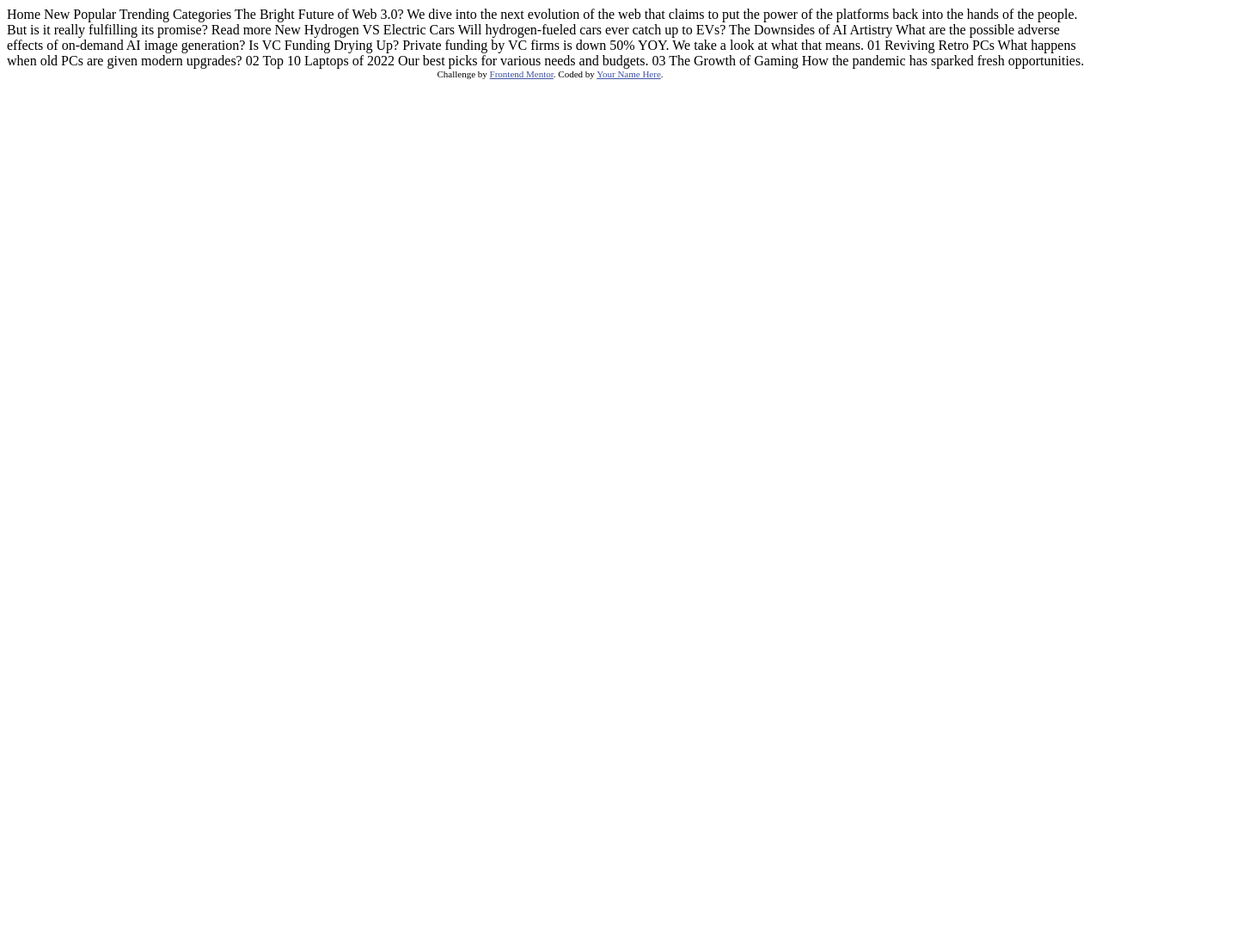
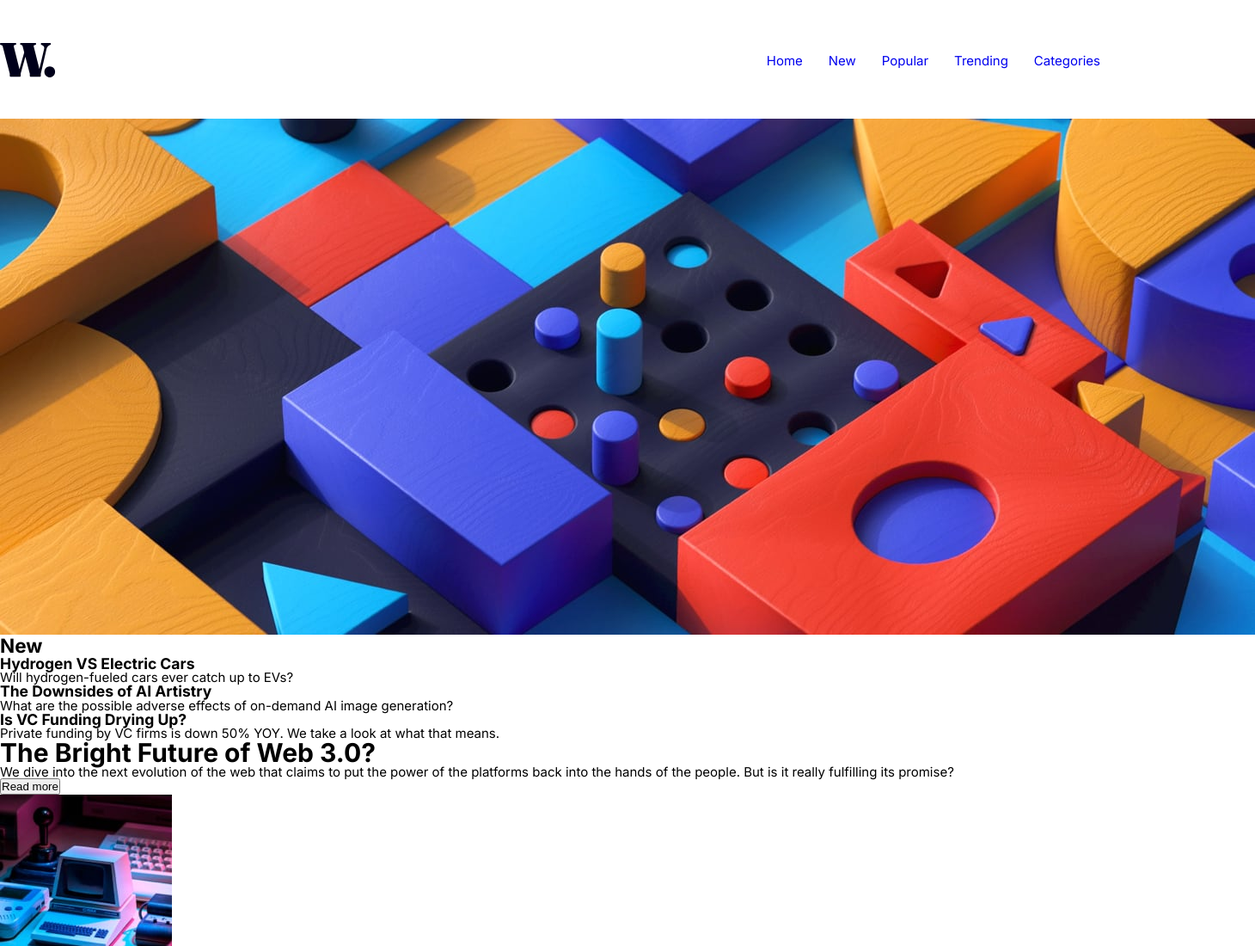
Before and after one commit to KNXCSdev/NewsHomePage-Practice-, a plain HTML site: page index.html in a window 1280 px wide. Shown: the top 1100 px of the page at 86% size, 1460 px wide, since content can reach past the window. Before the commit the page ends 800 px from the top, so only its background shows below. Drawn offline with Linux system fonts and the light colour scheme.

Commit message:
Html(done)

```diff
--- a/index.html
+++ b/index.html
@@ -1,60 +1,106 @@
 <!DOCTYPE html>
 <html lang="en">
   <head>
-  <meta charset="UTF-8">
-  <meta name="viewport" content="width=device-width, initial-scale=1.0"> <!-- displays site properly based on user's device -->
+    <meta charset="UTF-8" />
+    <meta name="viewport" content="width=device-width, initial-scale=1.0" />
+    <!-- displays site properly based on user's device -->
 
-  <link rel="icon" type="image/png" sizes="32x32" href="./assets/images/favicon-32x32.png">
-
+    <link rel="icon" type="image/png" sizes="32x32" href="./assets/images/favicon-32x32.png" />
+    <link rel="stylesheet" href="css/main.css" />
     <title>Frontend Mentor | News homepage</title>
-
-  <!-- Feel free to remove these styles or customise in your own stylesheet 👍 -->
-  <style>
-    .attribution { font-size: 11px; text-align: center; }
-    .attribution a { color: hsl(228, 45%, 44%); }
-  </style>
+    <link rel="preconnect" href="https://fonts.googleapis.com" />
+    <link rel="preconnect" href="https://fonts.gstatic.com" crossorigin />
+    <link
+      href="https://fonts.googleapis.com/css2?family=Inter:ital,opsz,wght@0,14..32,100..900;1,14..32,100..900&display=swap"
+      rel="stylesheet"
+    />
   </head>
   <body>
-
-  Home
-  New
-  Popular
-  Trending
-  Categories
-
-  The Bright Future of Web 3.0?
-
-  We dive into the next evolution of the web that claims to put the power of the platforms back into the hands of the people.
-  But is it really fulfilling its promise?
-
-  Read more
-
-  New
-
-  Hydrogen VS Electric Cars
+    <div class="container">
+      <nav class="nav">
+        <img src="assets/images/logo.svg" alt="Logo" class="nav__logo" />
+        <ul class="nav__list">
+          <li class="nav__list-item"><a href="#" class="nav__list-link">Home</a></li>
+          <li class="nav__list-item"><a href="#" class="nav__list-link">New</a></li>
+          <li class="nav__list-item"><a href="#" class="nav__list-link">Popular</a></li>
+          <li class="nav__list-item"><a href="#" class="nav__list-link">Trending</a></li>
+          <li class="nav__list-item"><a href="#" class="nav__list-link">Categories</a></li>
+        </ul>
+      </nav>
+      <main class="main">
+        <div class="grid">
+          <div class="header-img">
+            <img src="assets/images/image-web-3-desktop.jpg" alt="" />
+          </div>
+          <article class="news">
+            <h2 class="secondary-heading">New</h2>
+            <ul class="news__list">
+              <li class="news__list-item">
+                <h3 class="tertiary-heading">Hydrogen VS Electric Cars</h3>
+                <p class="news__list-description">
                   Will hydrogen-fueled cars ever catch up to EVs?
-
-  The Downsides of AI Artistry
+                </p>
+              </li>
+              <li class="news__list-item">
+                <h3 class="tertiary-heading">The Downsides of AI Artistry</h3>
+                <p class="news__list-description">
                   What are the possible adverse effects of on-demand AI image generation?
-
-  Is VC Funding Drying Up?
+                </p>
+              </li>
+              <li class="news__list-item">
+                <h3 class="tertiary-heading">Is VC Funding Drying Up?</h3>
+                <p class="news__list-description">
                   Private funding by VC firms is down 50% YOY. We take a look at what that means.
-
-  01
-  Reviving Retro PCs
+                </p>
+              </li>
+            </ul>
+          </article>
+          <div class="heading">
+            <h1 class="primary-heading">The Bright Future of Web 3.0?</h1>
+          </div>
+          <div class="desc">
+            <p class="description">
+              We dive into the next evolution of the web that claims to put the power of the
+              platforms back into the hands of the people. But is it really fulfilling its promise?
+            </p>
+            <button class="btn">Read more</button>
+          </div>
+          <div class="article">
+            <div class="article__img">
+              <img src="assets/images/image-retro-pcs.jpg" alt="Retro PC" />
+            </div>
+            <div class="article__text">
+              <span class="article__text-number">01</span>
+              <h4 class="fourth-heading">Reviving Retro PCs</h4>
+              <p class="article__text-description">
                 What happens when old PCs are given modern upgrades?
-
-  02
-  Top 10 Laptops of 2022
-  Our best picks for various needs and budgets.
-
-  03
-  The Growth of Gaming
+              </p>
+            </div>
+          </div>
+          <div class="article">
+            <div class="article__img">
+              <img src="assets/images/image-top-laptops.jpg" alt="Retro PC" />
+            </div>
+            <div class="article__text">
+              <span class="article__text-number">02</span>
+              <h4 class="fourth-heading">Top 10 Laptops of 2022</h4>
+              <p class="article__text-description">Our best picks for various needs and budgets.</p>
+            </div>
+          </div>
+          <div class="article">
+            <div class="article__img">
+              <img src="assets/images/image-gaming-growth.jpg" alt="Retro PC" />
+            </div>
+            <div class="article__text">
+              <span class="article__text-number">03 </span>
+              <h4 class="fourth-heading">The Growth of Gaming</h4>
+              <p class="article__text-description">
                 How the pandemic has sparked fresh opportunities.
-
-  <div class="attribution">
-    Challenge by <a href="https://www.frontendmentor.io?ref=challenge" target="_blank">Frontend Mentor</a>.
-    Coded by <a href="#">Your Name Here</a>.
+              </p>
+            </div>
+          </div>
+        </div>
+      </main>
     </div>
   </body>
 </html>
--- /dev/null
+++ b/main.scss
@@ -0,0 +1,44 @@
+:root {
+}
+
+html {
+  font-size: 62.5%;
+}
+
+* {
+  margin: 0;
+  padding: 0;
+  box-sizing: border-box;
+}
+
+body {
+  font-family: "Inter", sans-serif;
+  line-height: 1;
+  font-size: 1.5rem;
+}
+
+.container {
+  max-width: 150rem;
+  margin: 5rem auto;
+}
+
+//SECTION NAV
+.nav {
+  display: flex;
+  justify-content: space-between;
+  align-items: center;
+  margin-bottom: 4.8rem;
+  &__list {
+    display: flex;
+    gap: 3rem;
+    list-style: none;
+
+    &-item {
+    }
+
+    &-link:link,
+    &-link:visited {
+      text-decoration: none;
+    }
+  }
+}
```
Also changed, not shown: css/main.css (added). Lines whose indentation alone changed are shown as unchanged.
